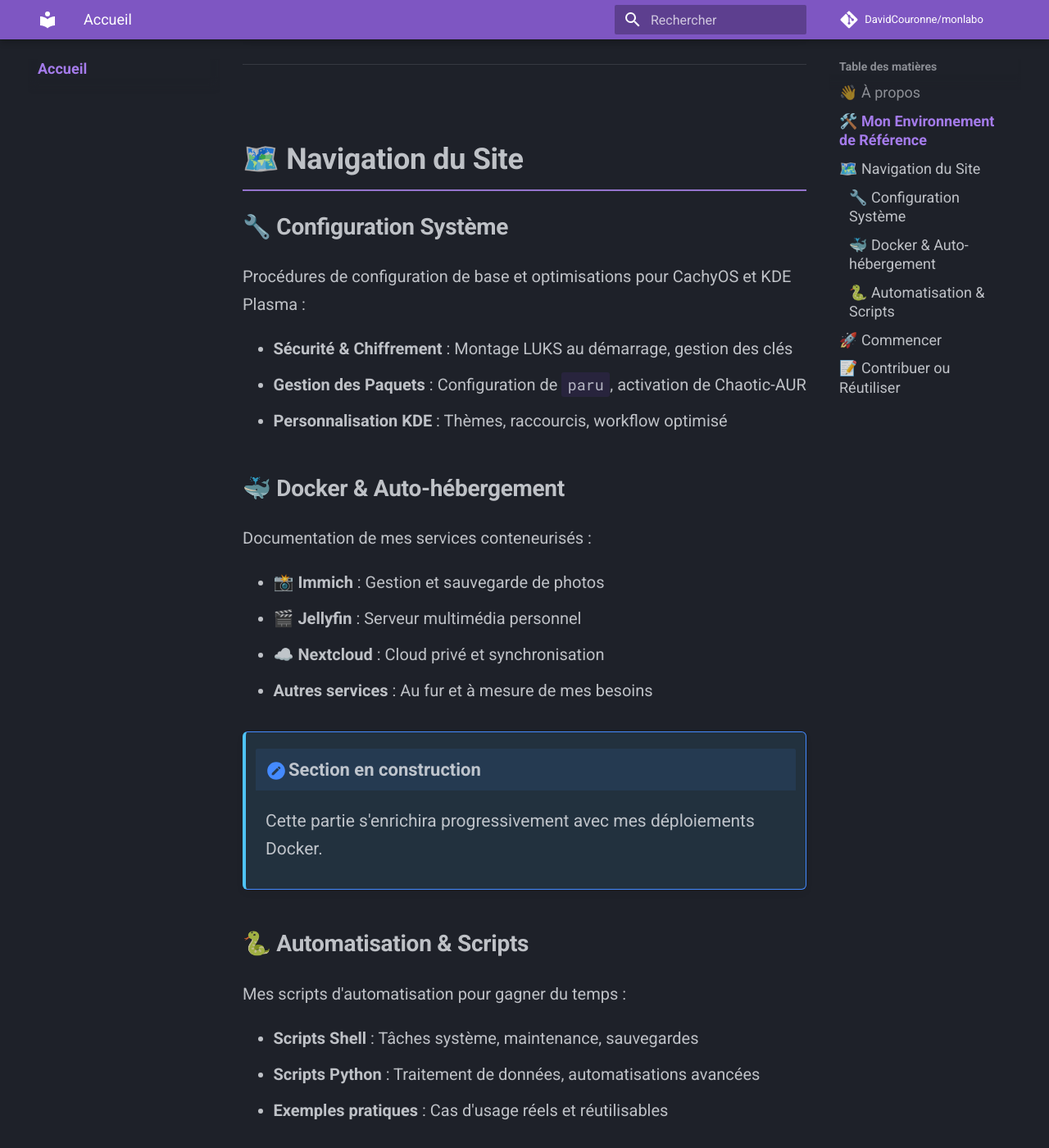
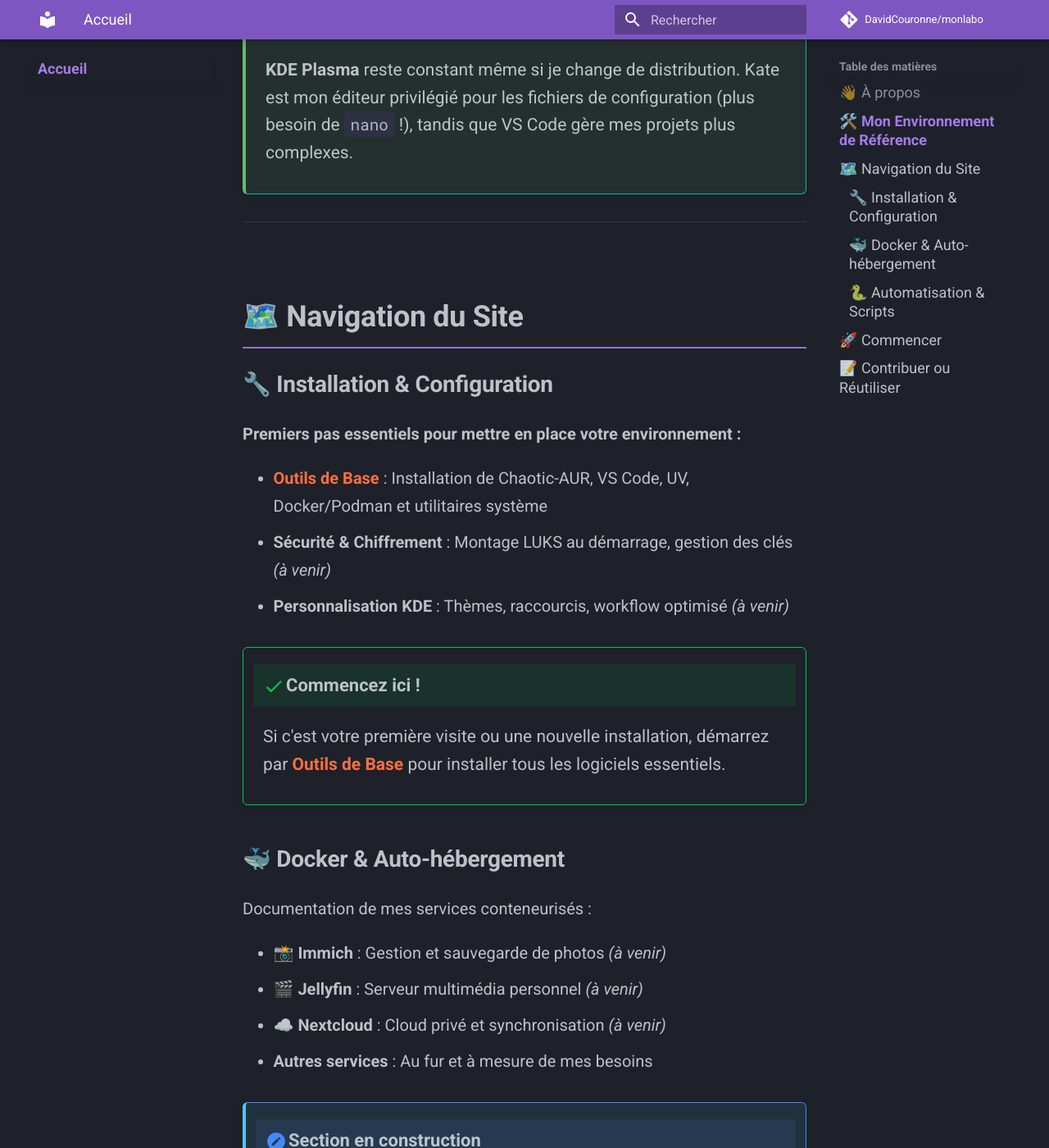
Before and after one commit to DavidCouronne/monlabo, an MkDocs documentation site: the page built from docs/index.md, in a window 1280 px wide and 1400 px high, scrolled down 2548 px. Shown: the whole window at 82% size. Built offline with MkDocs 1.6.1 and Material for MkDocs 9.7.7, drawn with Linux system fonts in a browser that asks for light colours; comment, search, counter and statistics services are not loaded; some of the changed text lies outside the part shown.

Commit message:
Update index.md

```diff
--- a/docs/index.md
+++ b/docs/index.md
@@ -28,6 +28,8 @@ Voici l'environnement sur lequel se basent toutes les configurations documentée
 | **Dépôts** | Chaotic-AUR activé | Accès aux paquets pré-compilés |
 | **Éditeur système** | Kate | Pour tous les fichiers de configuration |
 | **IDE** | Visual Studio Code | Pour les projets et le développement |
+| **Conteneurisation** | Docker / Podman | Docker Compose ou Podman Compose |
+| **Python** | UV | Gestionnaire de paquets moderne et rapide |
 | **Scripting** | Bash + Python | Automatisation et scripts système |
 
 !!! tip "Pourquoi cet environnement ?"
@@ -37,29 +39,35 @@ Voici l'environnement sur lequel se basent toutes les configurations documentée
 
 ## 🗺️ Navigation du Site
 
-### 🔧 Configuration Système
-Procédures de configuration de base et optimisations pour CachyOS et KDE Plasma :
+### 🔧 Installation & Configuration
 
-- **Sécurité & Chiffrement** : Montage LUKS au démarrage, gestion des clés
-- **Gestion des Paquets** : Configuration de `paru`, activation de Chaotic-AUR
-- **Personnalisation KDE** : Thèmes, raccourcis, workflow optimisé
+**Premiers pas essentiels pour mettre en place votre environnement :**
+
+- **[Outils de Base](installation/outils-base.md)** : Installation de Chaotic-AUR, VS Code, UV, Docker/Podman et utilitaires système
+- **Sécurité & Chiffrement** : Montage LUKS au démarrage, gestion des clés *(à venir)*
+- **Personnalisation KDE** : Thèmes, raccourcis, workflow optimisé *(à venir)*
+
+!!! success "Commencez ici !"
+    Si c'est votre première visite ou une nouvelle installation, démarrez par **[Outils de Base](installation/outils-base.md)** pour installer tous les logiciels essentiels.
 
 ### 🐳 Docker & Auto-hébergement
+
 Documentation de mes services conteneurisés :
 
-- **📸 Immich** : Gestion et sauvegarde de photos
-- **🎬 Jellyfin** : Serveur multimédia personnel
-- **☁️ Nextcloud** : Cloud privé et synchronisation
+- **📸 Immich** : Gestion et sauvegarde de photos *(à venir)*
+- **🎬 Jellyfin** : Serveur multimédia personnel *(à venir)*
+- **☁️ Nextcloud** : Cloud privé et synchronisation *(à venir)*
 - **Autres services** : Au fur et à mesure de mes besoins
 
 !!! note "Section en construction"
-    Cette partie s'enrichira progressivement avec mes déploiements Docker.
+    Cette partie s'enrichira progressivement avec mes déploiements Docker/Podman.
 
 ### 🐍 Automatisation & Scripts
+
 Mes scripts d'automatisation pour gagner du temps :
 
-- **Scripts Shell** : Tâches système, maintenance, sauvegardes
-- **Scripts Python** : Traitement de données, automatisations avancées
+- **Scripts Shell** : Tâches système, maintenance, sauvegardes *(à venir)*
+- **Scripts Python** : Traitement de données, automatisations avancées *(à venir)*
 - **Exemples pratiques** : Cas d'usage réels et réutilisables
 
 !!! note "À venir"
@@ -69,7 +77,11 @@ Mes scripts d'automatisation pour gagner du temps :
 
 ## 🚀 Commencer
 
-**Première visite ?** Consultez la section [Configuration Système](#) pour mettre en place votre environnement de base.
+**Nouvelle installation ?** Suivez ce parcours :
+
+1. **[Installer les outils de base](installation/outils-base.md)** - Chaotic-AUR, VS Code, Docker, utilitaires
+2. **Configurer la sécurité** - Chiffrement et montages automatiques *(à venir)*
+3. **Déployer vos services** - Docker Compose pour vos applications *(à venir)*
 
 **Déjà configuré ?** Explorez les sections [Docker](#) ou [Scripts](#) selon vos besoins du moment.
 
```
